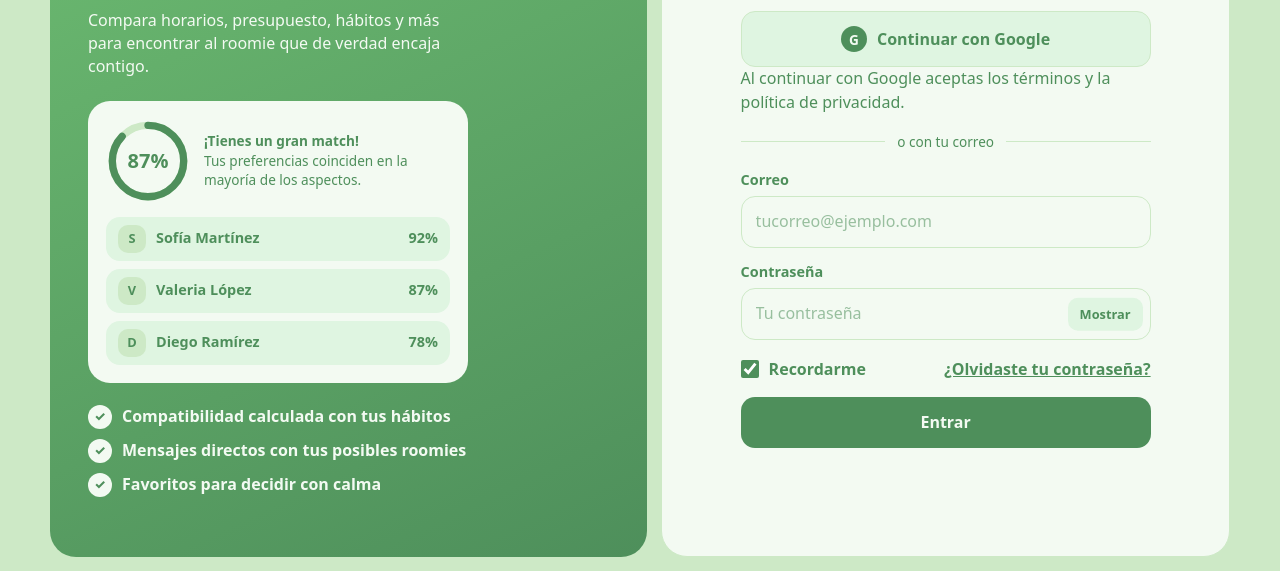
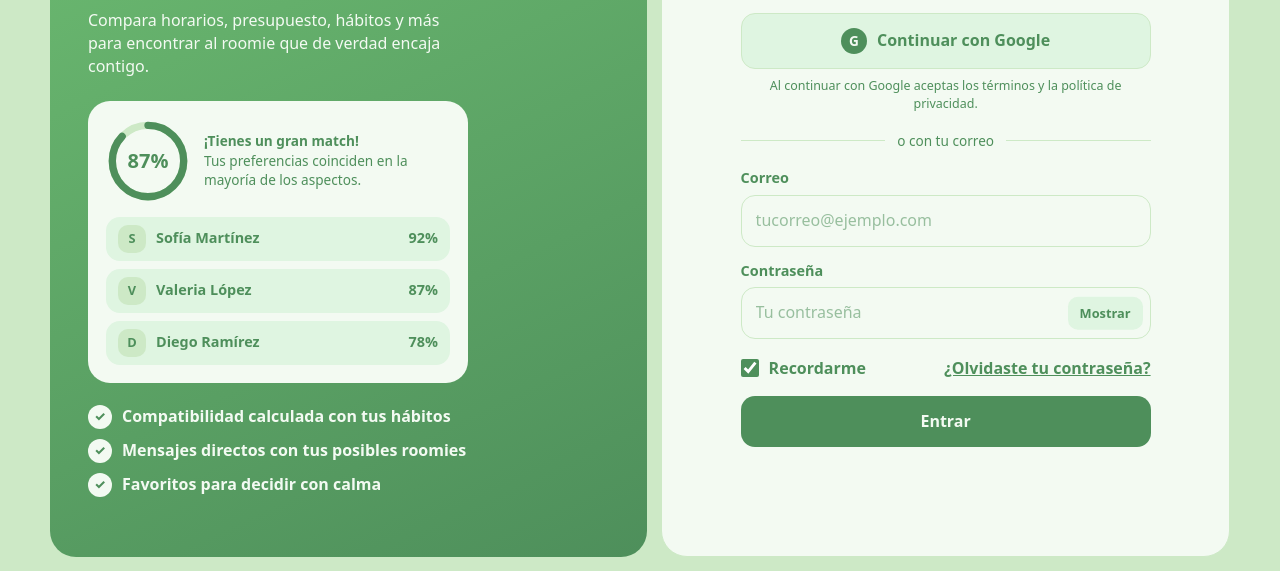
Before and after one commit to gengar2000celfer-code/RoomieMatch, a plain HTML site: page login.html in a window 1280 px wide. Shown: the part 260-831 px from the top of the page. Drawn offline with Linux system fonts and the light colour scheme; no server answers.

Commit message:
Add legal class styling to login.css

```diff
--- a/css/login.css
+++ b/css/login.css
@@ -108,3 +108,4 @@ h2{font-size:1.7rem;line-height:1.2}
             *{animation:none!important;transition:none!important}
               .progreso{stroke-dashoffset:27.8}
               }
+.legal{font-size:.78rem;text-align:center;margin-top:8px}
```
